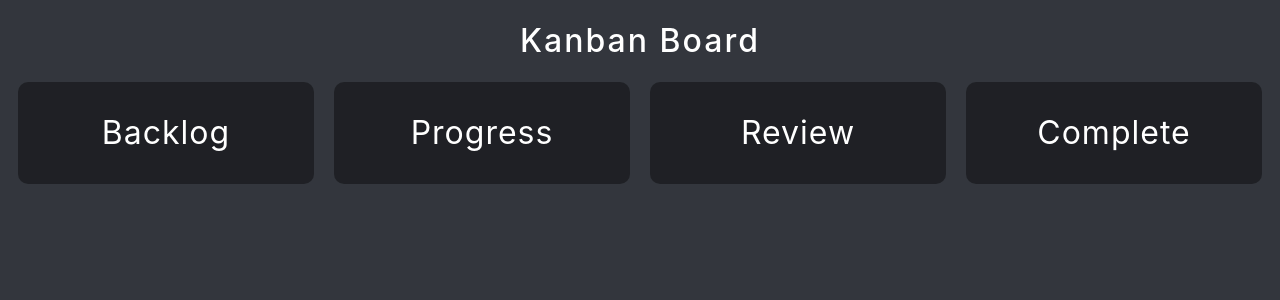
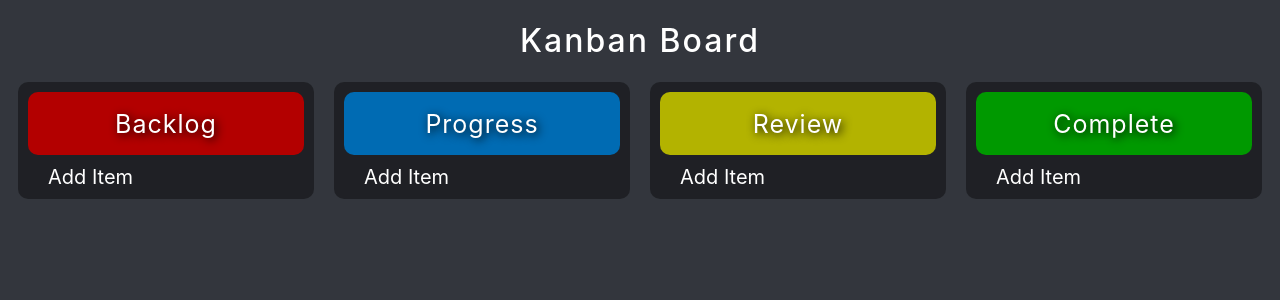
Before and after one commit to jonathanwong110/kanban-board, a PHP site: page / in a window 1280 px wide. Shown: the top 300 px of the page. Run offline with PHP 8.4, Linux system fonts and the light colour scheme.

Commit message:
made the columns more browser responsive, working on localStorage to save data client side, and ability to create an item

```diff
--- a/index.html
+++ b/index.html
@@ -6,6 +6,8 @@
   <meta name="viewport" content="width=device-width, initial-scale=1, user-scalable=no">
   <meta http-equiv="X-UA-Compatible" content="ie=edge">
   <title>Drag and Drop</title>
+  <link rel="icon" type="image/png" href="https://static.thenounproject.com/png/66553-200.png"
+/>
   <link rel="stylesheet" type="text/css" href="style.css">
   <link rel="stylesheet" href="https://cdnjs.cloudflare.com/ajax/libs/font-awesome/4.7.0/css/font-awesome.min.css">
   <script src="https://ajax.googleapis.com/ajax/libs/jquery/3.5.1/jquery.min.js"></script>
@@ -22,7 +24,12 @@
           <h1>Backlog</h1>
         </span>
         <div id="backlog-content" class="column-content">
+          <ul class="drag-item-list">
 
+          </ul>
+        </div>
+        <div class="add-btn">
+          <span>Add Item</span>
         </div>
       </li>
 
@@ -31,7 +38,12 @@
           <h1>Progress</h1>
         </span>
         <div id="progress-content" class="column-content">
+          <ul class="drag-item-list">
 
+          </ul>
+        </div>
+        <div class="add-btn">
+          <span>Add Item</span>
         </div>
       </li>
 
@@ -40,7 +52,12 @@
           <h1>Review</h1>
         </span>
         <div id="review-content" class="column-content">
+          <ul class="drag-item-list">
 
+          </ul>
+        </div>
+        <div class="add-btn">
+          <span>Add Item</span>
         </div>
       </li>
 
@@ -49,7 +66,12 @@
           <h1>Complete</h1>
         </span>
         <div class="complete-content" class="column-content">
+          <ul class="drag-item-list">
 
+          </ul>
+        </div>
+        <div class="add-btn">
+          <span>Add Item</span>
         </div>
       </li>
 
--- a/script.js
+++ b/script.js
@@ -0,0 +1,59 @@
+const addBtns = document.querySelectorAll(".add-btn:not(.solid)");
+const saveItemBtns = document.querySelectorAll(".solid");
+const addItemContainers = document.querySelectorAll(".add-container");
+const addItems = document.querySelectorAll(".add-item");
+
+const listColumns = document.querySelectorAll(".drag-item-list");
+const backlogList = document.getElementById("backlog-list");
+const progressList = document.getElementById("progress-list");
+const onHoldList = document.getElementById("review-list");
+const completeList = document.getElementById("complete-list");
+
+let updatedOnLoad = false;
+
+let backlogListArray = [];
+let progressListArray = [];
+let reviewListArray = [];
+let completeListArray = [];
+
+function getSavedColumns() {
+  if (localStorage.getItem("backlogItems")) {
+    backlogListArray = JSON.parse(localStorage.backlogItems);
+    progressListArray = JSON.parse(localStorage.progressItems);
+    reviewListArray = JSON.parse(localStorage.reviewItems);
+    completeListArray = JSON.parse(localStorage.completeItems);
+  } else {
+    backlogListArray = ["Brainstore on new project"];
+    progressListArray = ["Running performance tests on new function"];
+    reviewListArray = ["Check home page"]
+    completeListArray = ["Getting things done"];
+  }
+}
+
+function updateSavedColumns() {
+  listArrays = [
+    backlogListArray,
+    progressListArray,
+    reviewListArray,
+    completeListArray,
+  ];
+  const arrayNames = ["backlog", "progress", "review", "complete"];
+  arrayNames.forEach((arrayName, index) => {
+    localStorage.setItem(
+      `${arrayName}Items`,
+      JSON.stringify(listArrays[index])
+    );
+  });
+}
+
+function createItemEl(columnEl, column, item, index) {
+  const listEl = document.createElement("li");
+  listEl.classList.add("drag-item");
+  listEl.textContent = item;
+  listEl.draggable = true;
+  listEl.setAttribute("ondragstart", "drag(event)");
+  listEl.contentEditable = true;
+  listEl.id = index;
+  listEl.setAttribute("onfocusout", `updateItem(${index}, ${column})`);
+  columnEl.appendChild(listEl);
+}
--- a/style.css
+++ b/style.css
@@ -16,7 +16,6 @@ body {
 }
 
 .drag-columns {
-  text-align: center;
   list-style-type: none;
   margin: 0;
   padding: 0;
@@ -30,12 +29,17 @@ body {
   justify-content: center;
   border-radius: 10px;
   margin: 10px;
+  font-weight: 400;
+  word-break: keep-all;
+  letter-spacing: 1px
 }
 
 .heading h1 {
   font-weight: 400;
   word-break: keep-all;
-  letter-spacing: 1px
+  letter-spacing: 1px;
+  font-size: 25px;
+  text-shadow: 2px 2px 10px black;
 }
 
 .drag-column {
@@ -45,3 +49,44 @@ body {
   background-color: rgba(0, 0, 0, 0.4);
   border-radius: 10px;
 }
+
+.backlog-column .heading {
+  background-color: #b30000;
+}
+
+.progress-column .heading {
+  background-color:#006bb3;
+}
+
+.review-column .heading {
+  background-color:#b3b300;
+}
+
+.complete-column .heading {
+  background-color: #009900;
+}
+
+.add-btn {
+  padding-bottom: 10px;
+}
+
+.add-btn span {
+  margin-left: 30px;
+  font-size: 20px;
+}
+
+@media screen and (max-width: 800px) {
+  body {
+    overflow-y: auto;
+  }
+  .drag-container {
+    margin: 0;
+  }
+  .drag-columns {
+    display: block;
+  }
+  .drag-column {
+    padding-top: 2.5px;
+    margin: 10px;
+  }
+}
```
